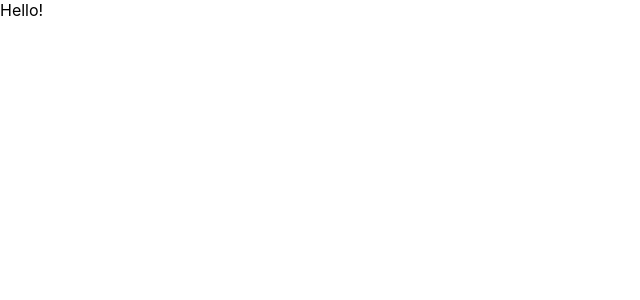
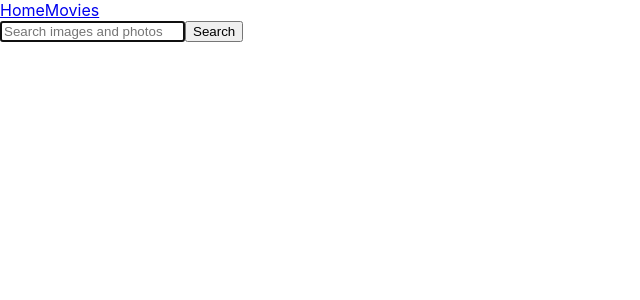
Before and after one commit to Tiomasik/goit-react-hw-05-movies, a React (Create React App) app: page /goit-react-hw-05-movies/movies in a window 1280 px wide. Shown: the top 300 px of the page, without its empty margins (0-640 px from the left). Built offline with nearby package versions, Linux system fonts and the light colour scheme.

Commit message:
add API for films

```diff
--- a/package.json
+++ b/package.json
@@ -7,10 +7,12 @@
     "@testing-library/jest-dom": "^5.16.3",
     "@testing-library/react": "^12.1.4",
     "@testing-library/user-event": "^13.5.0",
+    "axios": "^1.2.5",
     "react": "^18.1.0",
     "react-dom": "^18.1.0",
     "react-router-dom": "^6.7.0",
     "react-scripts": "5.0.1",
+    "react-toastify": "^9.1.1",
     "web-vitals": "^2.1.3"
   },
   "scripts": {
--- /dev/null
+++ b/src/Api/getAxios.js
@@ -0,0 +1,32 @@
+import axios from 'axios';
+
+export function getAxiosList() {
+    const url = "https://api.themoviedb.org/3/trending/movie/day";
+    const parameters = {
+        key: '866c6d075a3e37e8cd8cfb5e85076bc4',
+    }
+    const { key } = parameters;
+    return axios.get(`${url}?api_key=${key}&page=1`)
+};
+
+export function getAxiosID(movieId) {
+    const url = `https://api.themoviedb.org/3/movie/${movieId}`;
+    const parameters = {
+        key: '866c6d075a3e37e8cd8cfb5e85076bc4',
+    }
+    const { key } = parameters;
+
+    return axios.get(`${url}?api_key=${key}`)
+};
+
+export function getSearchFilms(searchFilms) {
+        const url = "https://api.themoviedb.org/3/search/movie";
+    const parameters = {
+        key: '866c6d075a3e37e8cd8cfb5e85076bc4',
+        nameFilm: searchFilms,
+    }
+    const { key, nameFilm } = parameters;
+    console.log(nameFilm)
+
+    return axios.get(`${url}?api_key=${key}&query=${nameFilm}&page=1`)
+};
--- a/src/components/App.jsx
+++ b/src/components/App.jsx
@@ -1,6 +1,22 @@
+import { Route, Routes } from "react-router-dom";
+
+import { Home } from "../pages/Home";
+import { Movies } from "../pages/Movies";
+import { Layout } from "./Layout";
+import { MovieInfo } from "../pages/MovieInfo";
+
 export const App = () => {
   return (
-    <div>Hello!</div>
+    <div>
+
+      <Routes>
+        <Route path="/" element={<Layout />}>
+          <Route index element={<Home />} />
+          <Route path="/movies" element={<Movies />} />
+          <Route path="/movies/:movieId" element={<MovieInfo />} />
+        </Route>
+      </Routes>
+    </div>
 
   );
 };
--- /dev/null
+++ b/src/components/Layout.jsx
@@ -0,0 +1,13 @@
+import { Outlet, NavLink } from "react-router-dom";
+
+export const Layout = () => {
+  return (
+    <header>
+        <nav>
+            <NavLink to="/">Home</NavLink>
+            <NavLink to="/movies">Movies</NavLink>
+            <Outlet/>
+        </nav>
+      </header>
+  );
+};
--- /dev/null
+++ b/src/pages/Home.jsx
@@ -0,0 +1,39 @@
+import { useState } from "react";
+import { Link, useLocation } from "react-router-dom";
+import { getAxiosList } from "../Api/getAxios";
+
+
+
+export const Home = () => {
+    const location = useLocation();
+    const [films, setFilms] = useState(getFilms);
+
+    async function getFilms() {
+        try {
+            const listFilm = await getAxiosList()
+
+            if (!listFilm.data.results.length) {
+                throw new Error("Alarm!!!");
+            }
+            setFilms(listFilm.data.results)
+
+        } catch (error) {
+            console.log(error)
+        }
+    }
+
+  return (
+    <main>
+          {films.length && <ul>
+              {films.map((film) => (
+                  <li key={film.id}>
+                      <Link to={`/movies/${film.id}`} state={{ from: location }}>
+                          <p>{film.title}</p>
+                      </Link>
+                  </li>
+              ))}
+          </ul>}
+
+    </main>
+  );
+};
--- /dev/null
+++ b/src/pages/MovieInfo.jsx
@@ -0,0 +1,48 @@
+import { useParams, useLocation, Link } from "react-router-dom";
+import { useState } from "react";
+import { getAxiosID } from "../Api/getAxios";
+
+export const MovieInfo = () => {
+    const { movieId } = useParams();
+    const location = useLocation();
+    const backLinkHref = location.state.from
+    console.log(backLinkHref)
+
+    const [filmId, setFilmId] = useState(getFilm);
+    const [genre, setGenre] = useState([]);
+    const [date, setDate] = useState('');
+
+    async function getFilm() {
+        try {
+            const filmInfo = await getAxiosID(movieId)
+            const genres = []
+            filmInfo.data.genres.map(genre => genres.push(genre.name + ', '))
+
+            if (!filmInfo.data) {
+                throw new Error("Alarm!!!");
+            }
+
+            setFilmId(filmInfo.data)
+            setGenre(genres)
+            setDate(filmInfo.data.release_date.split('-')[0])
+            console.log(filmInfo)
+        } catch (error) {
+            console.log(error)
+        }
+    }
+  return (
+      <main>
+          <Link to={backLinkHref}>Come Back</Link>
+          {filmId && <div>
+              <h2>
+                {filmId.original_title} ({date})
+              </h2>
+              <p>Overview</p>
+              <p>{filmId.overview}</p>
+              <p>Genres</p>
+              <p>{ genre }</p>
+              <img src={`https://image.tmdb.org/t/p/w500${filmId.poster_path}`} alt="" loading="lazy" />
+          </div>}
+    </main>
+  );
+};
--- /dev/null
+++ b/src/pages/Movies.jsx
@@ -0,0 +1,95 @@
+import { useState, useEffect } from "react";
+// import PropTypes from 'prop-types';
+import { ToastContainer, toast } from 'react-toastify';
+import 'react-toastify/dist/ReactToastify.css';
+import { Link, useLocation, useSearchParams } from "react-router-dom";
+
+import { getSearchFilms } from "../Api/getAxios";
+
+export const Movies = () => {
+    const location = useLocation();
+    const [searchParams, setSearchParams] = useSearchParams();
+    const filmName = searchParams.get("query") ?? '';
+
+    const [valueInput, setValueInput] = useState('');
+    const [searchFilms, setSearchFilms] = useState('');
+    const [arraySearch, setArraySearch] = useState([]);
+
+    const handlChange = (evt) => {
+        const  query  = evt.target.value
+        console.log(evt.target.value)
+        const nextParams = query !== "" ? { query } : {};
+        setSearchParams(nextParams)
+        setValueInput(filmName)
+  }
+
+  const handlSubmit = (evt) => {
+    evt.preventDefault()
+
+    if (valueInput.trim() === '') {
+      toast.warn("Please, input something!")
+      return
+    }
+
+    setSearchFilms(valueInput)
+    }
+
+    useEffect(() => {
+
+    async function getFilm() {
+      try {
+          const searchInfo = await getSearchFilms(searchFilms)
+          if (searchInfo.data.length !== 0) {
+              setArraySearch(searchInfo.data.results)
+              console.log(searchInfo)
+          return
+          }
+        throw new Error("Sory, no result!");
+      } catch (error) {
+        // throw new Error("Sory, no result!");
+      }
+    }
+
+    if (searchFilms==='') {
+      return
+    }
+
+        getFilm()
+
+  }, [searchFilms])
+
+  return (
+      <>
+        <form className="SearchForm" onSubmit={handlSubmit}>
+        <input
+          className="SearchForm-input"
+          type="text"
+          value={filmName}
+          onChange={handlChange}
+          autoComplete="off"
+          autoFocus
+          placeholder="Search images and photos"
+        />
+        <button type="submit" className="SearchForm-button">
+            Search
+        </button>
+    </form>
+          <ToastContainer autoClose={3000} />
+          {arraySearch.length !==0 && <ul>
+              {arraySearch.map((film) => (
+                  <li key={film.id}>
+                      <Link to={`/movies/${film.id}`} state={{ from: location }}>
+                          <p>{film.title}</p>
+                      </Link>
+                  </li>
+              ))}
+          </ul>}
+      </>
+
+
+  );
+}
+
+// Movies.propTypes = {
+//     onSubmit: PropTypes.func.isRequired
+// }
```
Also changed, not shown: 1 other file (tests, documents, lock files or other folders).
